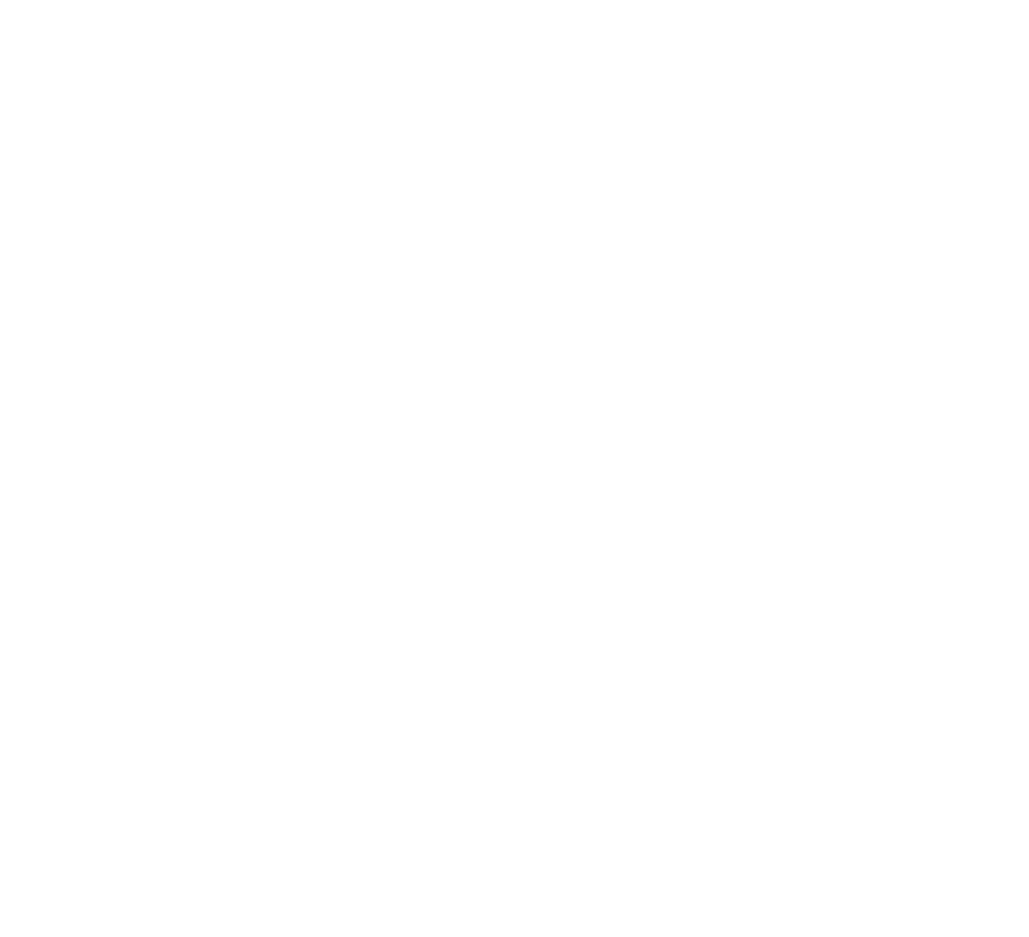
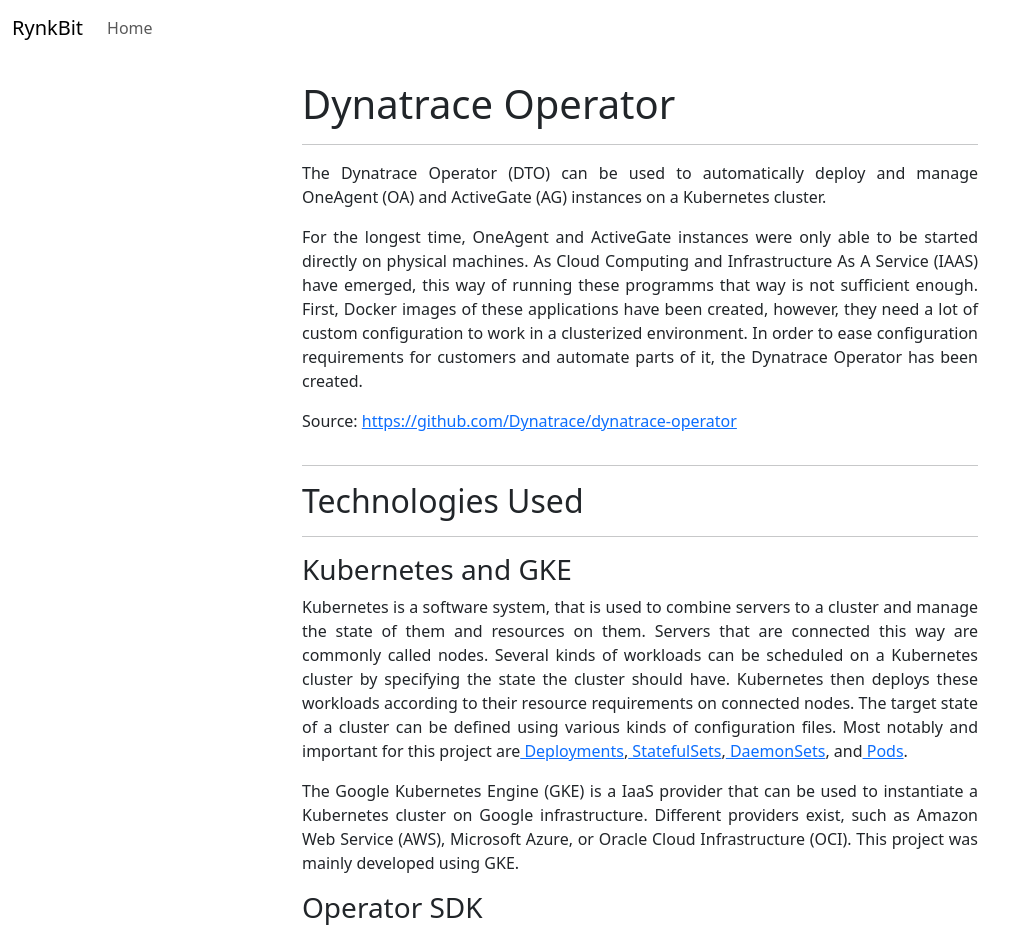
Before and after one commit to meik99/meik99.github.io, a React (Create React App) app in the folder website/: page /dynatrace-operator in a window 1280 px wide. Before the commit this address had no page. Shown: the top 937 px of the page, without its empty margins (0-1029 px from the left). Before the commit the page ends 800 px from the top, so only its background shows below. Built offline with nearby package versions, Linux system fonts and the light colour scheme.

Commit message:
operator stuff

```diff
--- a/website/public/index.html
+++ b/website/public/index.html
@@ -7,7 +7,7 @@
     <meta name="theme-color" content="#000000" />
     <meta
       name="description"
-      content="Web site created using create-react-app"
+      content="A website showcasing projects"
     />
     <link rel="apple-touch-icon" href="%PUBLIC_URL%/logo192.png" />
     <!--
@@ -24,7 +24,7 @@
       work correctly both with client-side routing and a non-root public URL.
       Learn how to configure a non-root public URL by running `npm run build`.
     -->
-    <title>React App</title>
+    <title>RynkBit</title>
   </head>
   <body>
     <noscript>You need to enable JavaScript to run this app.</noscript>
--- a/website/src/App.js
+++ b/website/src/App.js
@@ -1,8 +1,9 @@
 import './App.css';
 import { BrowserRouter, Routes, Route } from "react-router-dom";
 import Navbar from './components/Navbar';
-import Home from './pages/home/home';
-import CoffeeBank from "./pages/coffeebank/coffeebank";
+import Home from './pages/home/Home';
+import CoffeeBank from "./pages/coffeebank/CoffeeBank";
+import DynatraceOperator from "./pages/dynatrace-operator/DynatraceOperator";
 
 function App() {
   return (
@@ -11,6 +12,7 @@
         <Route path='/' element={<Navbar />}>
           <Route index element={<Home />} />
           <Route path="/coffeebank" element={<CoffeeBank />} />
+          <Route path="/dynatrace-operator" element={<DynatraceOperator />} />
         </Route>
       </Routes>
     </BrowserRouter>
--- /dev/null
+++ b/website/src/assets/img/dto/index.js
@@ -0,0 +1,5 @@
+import DynatraceLogo from "./Dynatrace_Logo.png";
+
+export {
+    DynatraceLogo
+};
--- /dev/null
+++ b/website/src/components/Pill.js
@@ -0,0 +1,9 @@
+function Pill({text}) {
+    return (
+        <span className="badge rounded-pill text-bg-secondary">
+            {text}
+        </span>
+    );
+}
+
+export default Pill;
--- a/website/src/components/portfolio/PortfolioCard.js
+++ b/website/src/components/portfolio/PortfolioCard.js
@@ -1,7 +1,8 @@
 import {NavLink, useNavigate} from "react-router-dom";
 import {useCallback} from "react";
+import Pill from "../Pill";
 
-function PortfolioCard({title, description, imgSrc, link}) {
+function PortfolioCard({title, description, imgSrc, link, tags= []}) {
     const navigate = useNavigate();
     const onClick = useCallback(() => navigate(link), [navigate, link]);
 
@@ -13,7 +14,16 @@
                 </div>
                 <div className="col-md-8">
                     <div className="card-body">
-                        <h5 className="card-title">{title}</h5>
+                        <h4 className="card-title">{title}</h4>
+                        <h6 className="card-subtitle mb-2 text-muted">
+                            Tags:
+                            <span className="ms-2"></span>
+                            {
+                                tags.map(tag => (
+                                    <Pill text={tag}></Pill>
+                                ))
+                            }
+                        </h6>
                         <p className="card-text">
                             {description}
                         </p>
--- a/website/src/index.scss
+++ b/website/src/index.scss
@@ -1,5 +1,17 @@
 @import "../node_modules/bootstrap/scss/bootstrap";
 
 .card {
-    border: none;
+    border: 1px solid #F6F6F6;
 }
+
+.no-style {
+    list-style-type: none;
+}
+
+.w-700{
+    max-width: 700px;
+}
+
+.text-justify {
+    text-align: justify;
+}
--- a/website/src/pages/coffeebank/coffeebank.js
+++ b/website/src/pages/coffeebank/CoffeeBank.js
@@ -1,4 +1,3 @@
-import "./coffeebank.scss";
 import {
     AddCustomer, AddProduct,
     Customers,
--- a/website/src/pages/coffeebank/coffeebank.scss
+++ /dev/null
@@ -1,7 +0,0 @@
-.no-style {
-  list-style-type: none;
-}
-
-.w-700{
-  max-width: 700px;
-}
--- /dev/null
+++ b/website/src/pages/dynatrace-operator/DynatraceOperator.js
@@ -0,0 +1,120 @@
+function DynatraceOperator() {
+    return (
+        <div className="container w-700 text-justify">
+            <div className="row mt-4">
+                <div className="col-12">
+                    <h1>Dynatrace Operator</h1>
+                    <hr/>
+                </div>
+            </div>
+            <div className="row">
+                <div className="col-12">
+                    <p>
+                        The Dynatrace Operator (DTO) can be used to automatically deploy and manage OneAgent (OA) and
+                        ActiveGate (AG) instances on a Kubernetes cluster.
+                    </p>
+                    <p>
+                        For the longest time, OneAgent and ActiveGate instances were only able to be started directly on
+                        physical machines.
+                        As Cloud Computing and Infrastructure As A Service (IAAS) have emerged, this way of running
+                        these programms that way is not sufficient enough.
+                        First, Docker images of these applications have been created, however, they need a lot of custom
+                        configuration to work in a clusterized environment.
+                        In order to ease configuration requirements for customers and automate parts of it, the
+                        Dynatrace Operator has been created.
+                    </p>
+                    <p>
+                        Source: <a
+                        href="https://github.com/Dynatrace/dynatrace-operator">https://github.com/Dynatrace/dynatrace-operator</a>
+                    </p>
+                </div>
+            </div>
+
+            <div className="row">
+                <div className="col-12">
+                    <hr/>
+                    <h2 id="technology">Technologies Used</h2>
+                    <hr/>
+                </div>
+            </div>
+
+            <div className="row">
+                <div className="col-12">
+                    <h3>Kubernetes and GKE</h3>
+                    <p>
+                        Kubernetes is a software system, that is used to combine servers to a cluster and manage the state of them and resources on them.
+                        Servers that are connected this way are commonly called nodes.
+                        Several kinds of workloads can be scheduled on a Kubernetes cluster by specifying the state the cluster should have.
+                        Kubernetes then deploys these workloads according to their resource requirements on connected nodes.
+                        The target state of a cluster can be defined using various kinds of configuration files.
+                        Most notably and important for this project are
+                        <a href="https://kubernetes.io/docs/concepts/workloads/controllers/deployment/"> Deployments</a>,
+                        <a href="https://kubernetes.io/docs/concepts/workloads/controllers/statefulset/"> StatefulSets</a>,
+                        <a href="https://kubernetes.io/docs/concepts/workloads/controllers/daemonset/"> DaemonSets</a>, and
+                        <a href="https://kubernetes.io/docs/concepts/workloads/pods/"> Pods</a>.
+                    </p>
+                    <p>
+                        The Google Kubernetes Engine (GKE) is a IaaS provider that can be used to instantiate a Kubernetes cluster on Google infrastructure.
+                        Different providers exist, such as Amazon Web Service (AWS), Microsoft Azure, or Oracle Cloud Infrastructure (OCI).
+                        This project was mainly developed using GKE.
+                    </p>
+                </div>
+
+                <div className="col-12">
+                    <h3>Operator SDK</h3>
+                    <p>
+                        The <a href="https://sdk.operatorframework.io/">Operator SDK</a> can be used to write an operator for a Kubernetes cluster.
+                        Operators are software systems that use the Kubernetes API to communicate with the cluster and, for example, schedule workloads automatically.
+                        Since Kubernetes provides this API via HTTP calls, a SDK is not strictly needed, but it makes development easier by wrapping such calls in easier to use methods.
+                        The specific SDK used in this project allows building an operator in Golang, Ansible, or Helm.
+                        Golang is used to develop the DTO, since it offers the most flexibility.
+                    </p>
+                </div>
+
+                <div className="col-12">
+                    <h3>Golang</h3>
+                    <p>
+                        The <a href="https://go.dev/">Go programming language</a>, also known as Golang, is a programming language developed by Google.
+                        It is mostly inspired by C and is similarly procedural, but also includes features for object-oriented, like types that can have methods, or functional programming, like functions as first class citizens.
+                        Furthermore, the syntax is easier to read and the tooling is more refined than the one of a typical C program.
+                    </p>
+                </div>
+            </div>
+
+            <div className="row">
+                <div className="col-12">
+                    <hr/>
+                    <h2 id="deploying-osagent">Deploying OSAgent Instances</h2>
+                    <hr/>
+                </div>
+            </div>
+
+            <div className="row">
+                <div className="col-12">
+                    <p>
+
+                    </p>
+                </div>
+            </div>
+
+            <div className="row">
+                <div className="col-12">
+                    <hr/>
+                    <h2 id="deploying-osagent">Deploying Special Agent Instances</h2>
+                    <hr/>
+                </div>
+            </div>
+
+            <div className="row">
+                <div className="col-12">
+                    <hr/>
+                    <h2 id="deploying-osagent">Deploying ActiveGate Instances</h2>
+                    <hr/>
+                </div>
+            </div>
+
+        </div>
+    );
+}
+
+export default DynatraceOperator;
--- /dev/null
+++ b/website/src/pages/home/Home.js
@@ -0,0 +1,30 @@
+import "./Home.scss";
+import PortfolioCard from "../../components/portfolio/PortfolioCard";
+import {SettingsThumbnail} from "../../assets/img/coffeebank";
+import {DynatraceLogo} from "../../assets/img/dto";
+
+function Home() {
+    return (
+        <div className="container">
+            <PortfolioCard
+                title="CoffeeBank"
+                description="An Android app to manage customers, products and transactions."
+                imgSrc={SettingsThumbnail}
+                link="/coffeebank"
+                tags={["Android", "Kotlin", "OR-Mapping"]}>
+            </PortfolioCard>
+            <PortfolioCard
+                title="Dynatrace Operator"
+                description="
+                The Dynatrace Operator can be used to automatically
+                deploy and manage OneAgent and ActiveGate instances on a Kubernetes cluster.
+                "
+                imgSrc={DynatraceLogo}
+                link={"/dynatrace-operator"}
+                tags={["Cloud Computing", "Kubernetes", "Operator", "Golang"]}>
+            </PortfolioCard>
+        </div>
+    );
+}
+
+export default Home;
--- a/website/src/pages/home/home.js
+++ /dev/null
@@ -1,18 +0,0 @@
-import "./home.scss";
-import settings from "../../assets/img/coffeebank/settings_thumbnail.png";
-import PortfolioCard from "../../components/portfolio/PortfolioCard";
-
-function Home() {
-    return (
-        <div className="container">
-            <PortfolioCard
-                title={"CoffeeBank"}
-                description={"An Android app to manage customers, products and transactions."}
-                imgSrc={settings}
-                link={"/coffeebank"}>
-            </PortfolioCard>
-        </div>
-    );
-}
-
-export default Home;
```
Also changed, not shown: website/src/assets/img/dto/Dynatrace_Logo.png (added), website/src/pages/home/Home.scss (renamed from website/src/pages/home/home.scss).
